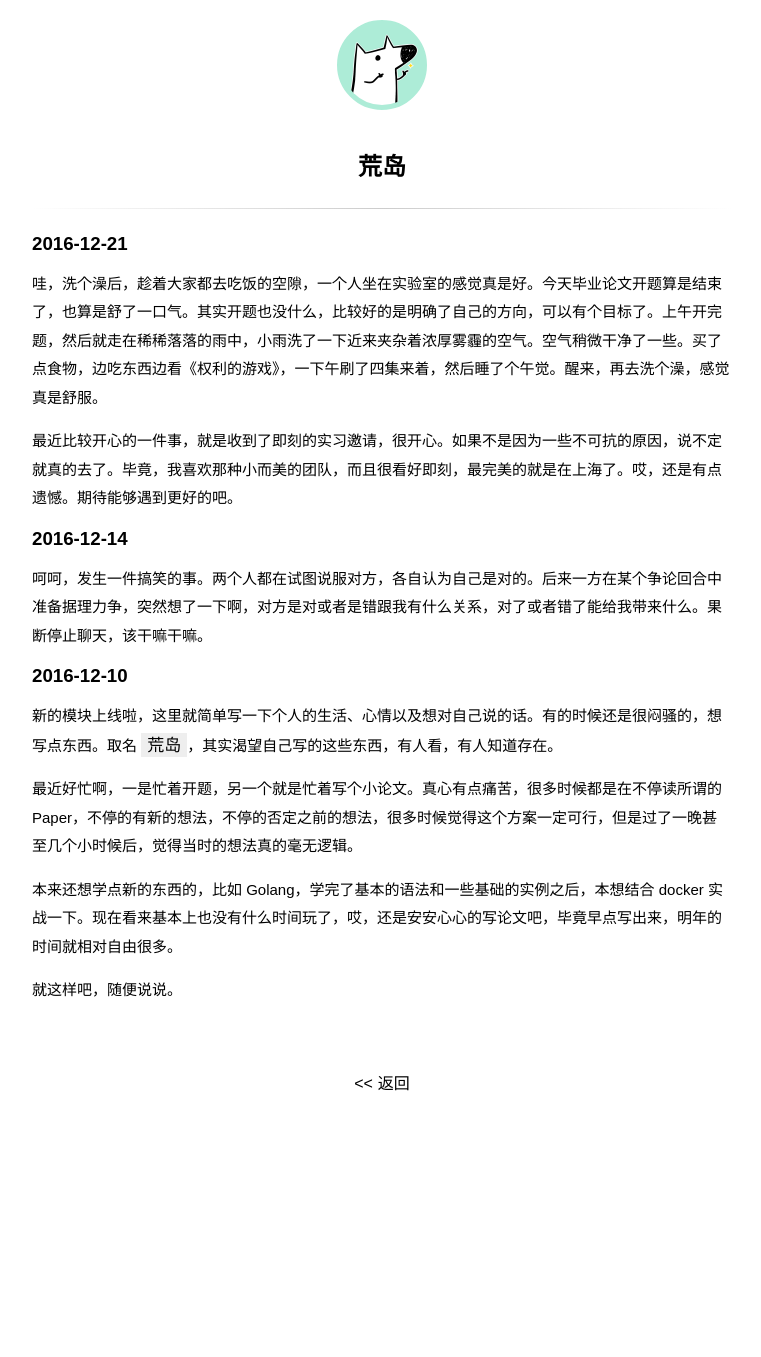
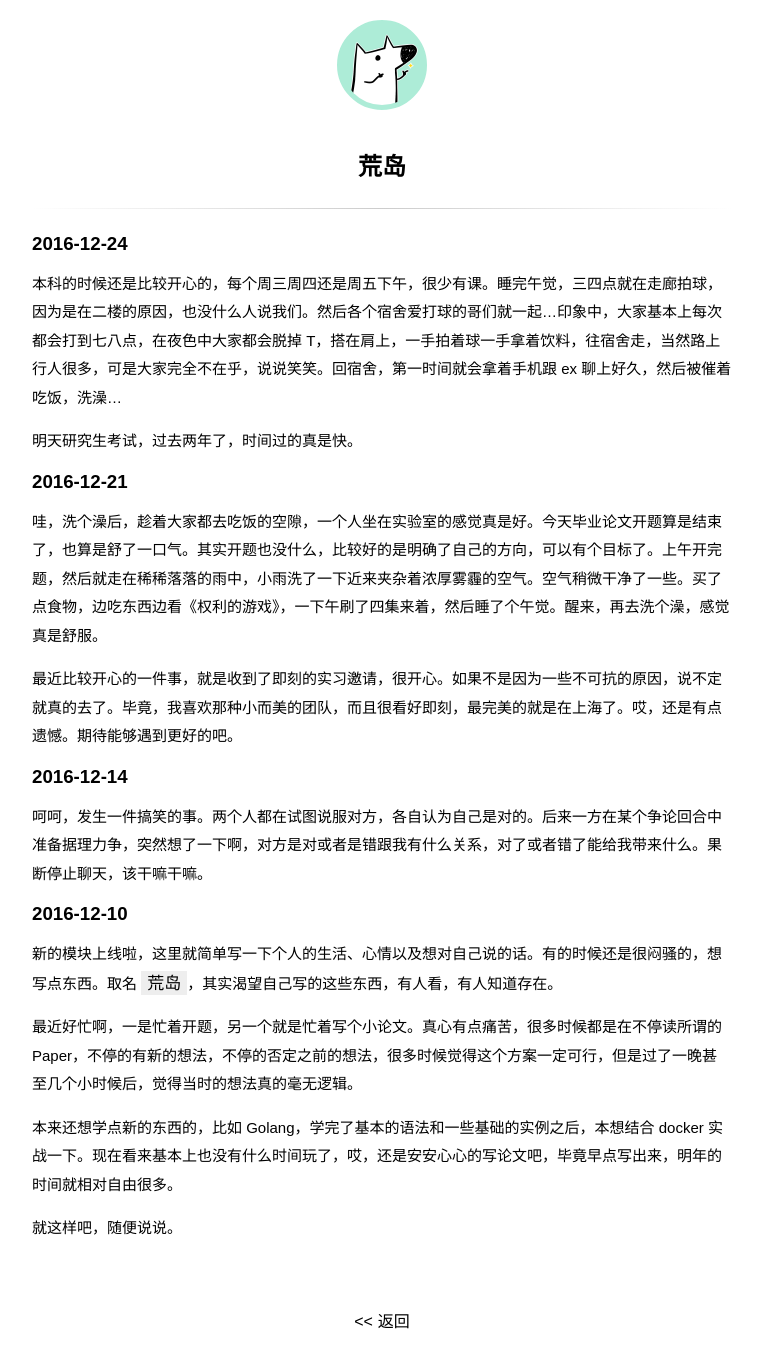
Before and after one commit to wuchangfeng/wuchangfeng.github.io, a Jekyll site: the page built from diary.md, in a window 1280 px wide. Shown: the whole page, without its empty margins (258-1019 px from the left). Built offline with Jekyll 4.4.1, drawn with Linux system fonts in a browser that asks for light colours; some web fonts are replaced; comment, search, counter and statistics services are not loaded; before the commit the page ends 1119 px from its top, so only the background shows below that.

Commit message:
blog update

```diff
--- a/diary.md
+++ b/diary.md
@@ -1,6 +1,12 @@
 ---
 title: 荒岛
 ---
+
+### 2016-12-24
+
+本科的时候还是比较开心的，每个周三周四还是周五下午，很少有课。睡完午觉，三四点就在走廊拍球，因为是在二楼的原因，也没什么人说我们。然后各个宿舍爱打球的哥们就一起…印象中，大家基本上每次都会打到七八点，在夜色中大家都会脱掉 T，搭在肩上，一手拍着球一手拿着饮料，往宿舍走，当然路上行人很多，可是大家完全不在乎，说说笑笑。回宿舍，第一时间就会拿着手机跟 ex 聊上好久，然后被催着吃饭，洗澡...
+
+明天研究生考试，过去两年了，时间过的真是快。
 
 ### 2016-12-21
 
```
Also changed, not shown: _posts/2016-12-17--learn-gradle-in-android.md (+1 -1 lines).
